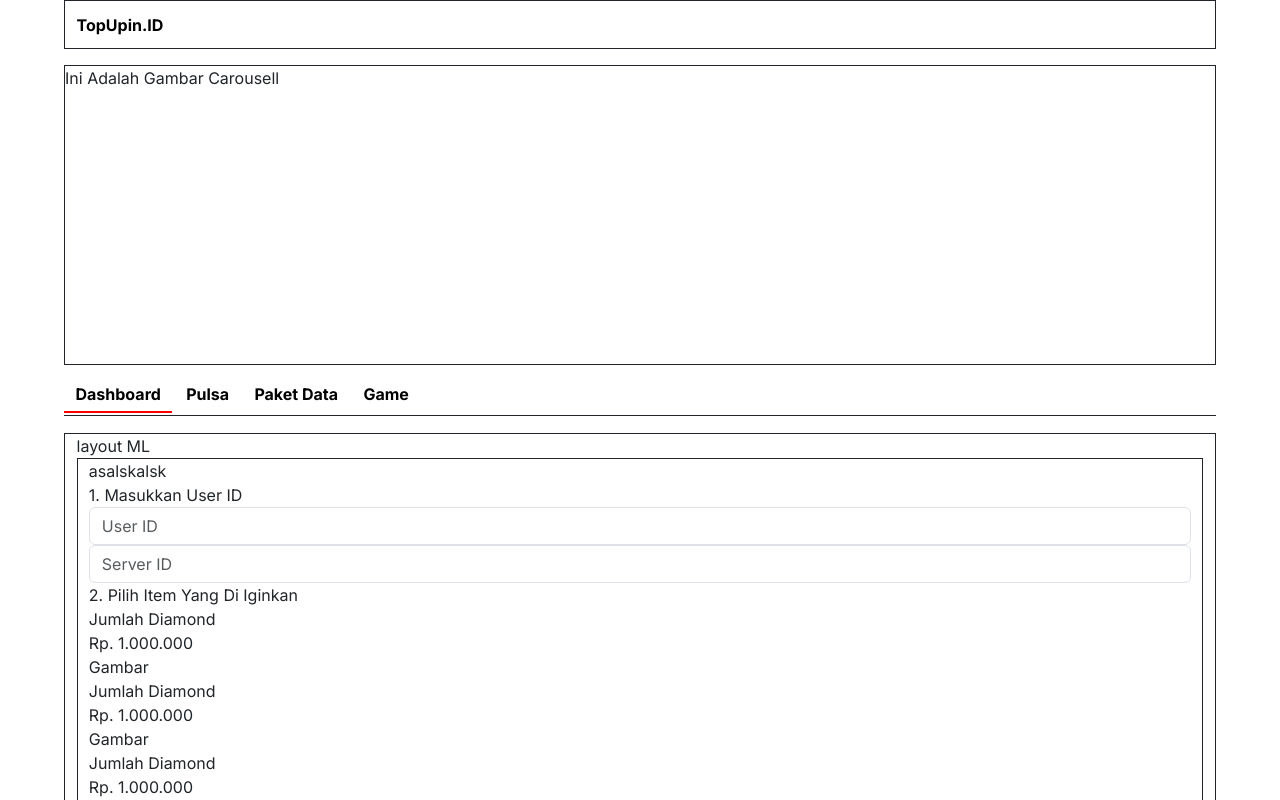
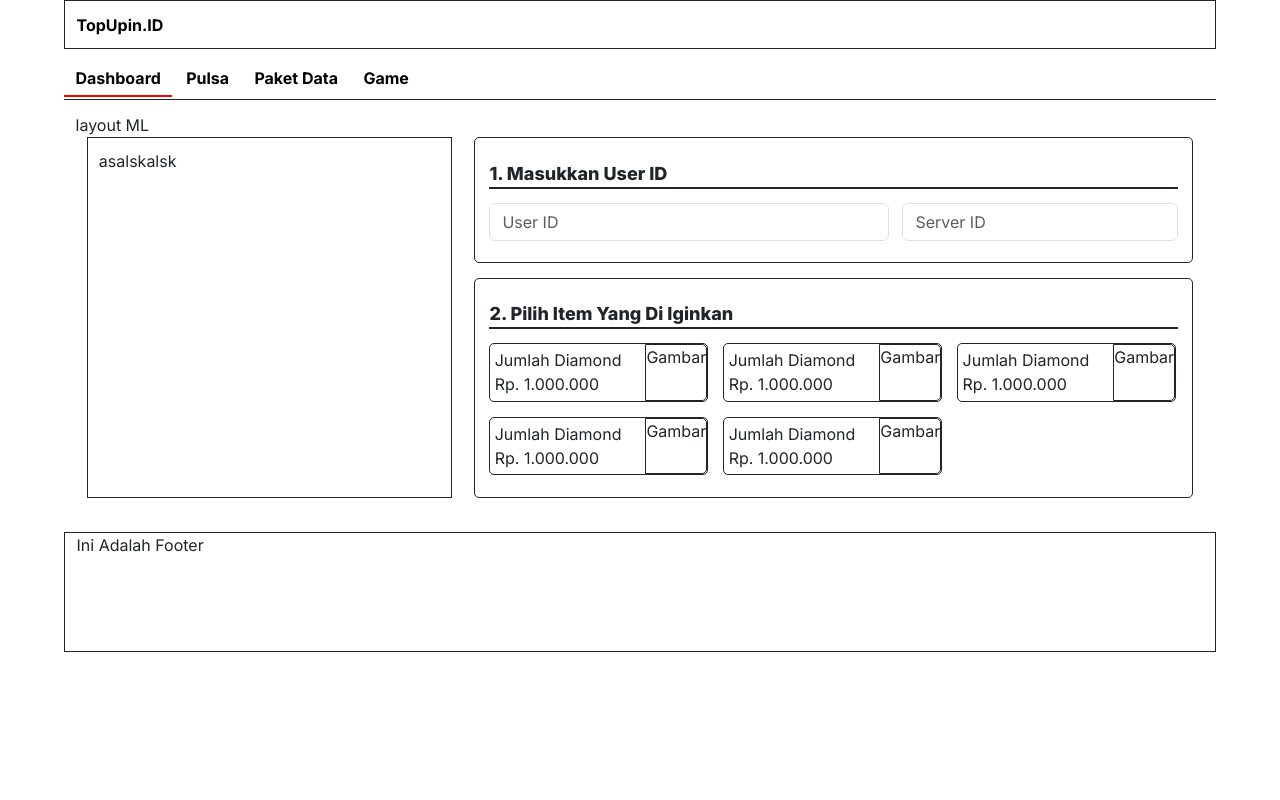
Before and after one commit to 0051Nasrulhakim/topupin.id, a Next.js app: page /categori/game/ml in a window 1280 px wide. Shown: the top 800 px of the page. Built offline with nearby package versions, Linux system fonts and the light colour scheme.

Commit message:
update lokasi folder

```diff
--- a/src/app/layout.js
+++ b/src/app/layout.js
@@ -1,9 +1,13 @@
+// 'use client'
 import { Inter } from "next/font/google";
 import "../css/globals.css";
 import "../css/custom/style.css";
 import "bootstrap/dist/css/bootstrap.min.css";
-import Link from "next/link";
+// import Link from "next/link";
+// import { usePathname } from 'next/navigation'
 // import "bootstrap/dist/js/bootstrap.bundle.min.js";
+import dynamic from 'next/dynamic'
+const Menu = dynamic(() => import('../component/menu'));
 
 const inter = Inter({ subsets: ["latin"] });
 
@@ -13,6 +17,7 @@ export const metadata = {
 };
 
 export default function RootLayout({ children }) {
+
   return (
     <html lang="en">
       <body className={inter.className}>
@@ -27,32 +32,7 @@ export default function RootLayout({ children }) {
             </div>
           </div>
 
-          <div className="carousell-custom">
-            Ini Adalah Gambar Carousell
-          </div>
-
-          <div className="menu">
-            <div className="list-menu active">
-              <Link href="/" className="no-decoration">
-                Dashboard
-              </Link>
-            </div>
-            <div className="list-menu">
-              <Link href="/categori/pulsa" className="no-decoration">
-                Pulsa
-              </Link>
-            </div>
-            <div className="list-menu">
-              <Link href="/categori/paketData" className="no-decoration">
-                Paket Data
-              </Link>
-            </div>
-            <div className="list-menu">
-              <Link href="/categori/game" className="no-decoration">
-                Game
-              </Link>
-            </div>
-          </div>
+          <Menu />
 
           <div className="container-wrapper">
             {children}
--- /dev/null
+++ b/src/component/menu.js
@@ -0,0 +1,68 @@
+'use client'
+import React from 'react'
+import Link from "next/link";
+import { usePathname } from 'next/navigation'
+
+export default function Menu() {
+
+  const path = usePathname();
+
+  if (path === '/' || path.startsWith('/categori/') && path.split('/').length === 3) {
+    return (
+      <div>
+        <div className="carousell-custom">
+          Ini Adalah Gambar Carousell
+        </div>
+
+        <div className="menu">
+          <div className="list-menu active">
+            <Link href="/" className="no-decoration">
+              Dashboard
+            </Link>
+          </div>
+          <div className="list-menu">
+            <Link href="/categori/pulsa" className="no-decoration">
+              Pulsa
+            </Link>
+          </div>
+          <div className="list-menu">
+            <Link href="/categori/paketData" className="no-decoration">
+              Paket Data
+            </Link>
+          </div>
+          <div className="list-menu">
+            <Link href="/categori/game" className="no-decoration">
+              Game
+            </Link>
+          </div>
+        </div>
+      </div>
+    )
+  } else {
+    // Jika path bukan '/', return div kosong
+    return (
+      <div className="menu">
+          <div className="list-menu active">
+            <Link href="/" className="no-decoration">
+              Dashboard
+            </Link>
+          </div>
+          <div className="list-menu">
+            <Link href="/categori/pulsa" className="no-decoration">
+              Pulsa
+            </Link>
+          </div>
+          <div className="list-menu">
+            <Link href="/categori/paketData" className="no-decoration">
+              Paket Data
+            </Link>
+          </div>
+          <div className="list-menu">
+            <Link href="/categori/game" className="no-decoration">
+              Game
+            </Link>
+          </div>
+        </div>
+    );
+  }
+}
--- a/src/css/custom/style.css
+++ b/src/css/custom/style.css
@@ -10,7 +10,6 @@
 .container-wrapper {
   padding-left: 1%;
   padding-right: 1%;
-  border: 1px solid;
 }
 
 .carousell-custom {
@@ -37,7 +36,7 @@
   display: flex;
   border-bottom: 1px solid;
   margin-top: 1%;
-  margin-bottom: 1.5%;
+  margin-bottom: 1.2%;
 }
 .container-custom .menu .list-menu {
   text-align: center;
@@ -55,6 +54,8 @@
 .container-custom .item-produk {
   display: flex;
   flex-wrap: wrap;
+  margin-top: 1%;
+  margin-bottom: 1%;
   justify-content: flex-start;
 }
 .container-custom .item-produk .list-item-produk {
@@ -76,6 +77,77 @@
   text-align: center;
   text-wrap: pretty;
 }
+.container-custom .produk-ml {
+  display: flex;
+}
+.container-custom .produk-ml .section-left {
+  border: 1px solid;
+  width: 33%;
+  margin-right: 2%;
+  padding: 1%;
+}
+.container-custom .produk-ml .section-right {
+  width: 65%;
+}
+.container-custom .produk-ml .section-right .step-1 {
+  border: 1px solid;
+  padding-left: 2%;
+  padding-right: 2%;
+  padding-bottom: 3%;
+  padding-top: 3%;
+  border-radius: 5px;
+  margin-bottom: 2%;
+}
+.container-custom .produk-ml .section-right .step-1 .title {
+  font-size: large;
+  font-weight: 800;
+  border-bottom: 2px solid;
+  margin-bottom: 2%;
+}
+.container-custom .produk-ml .section-right .step-1 .form-id {
+  display: flex;
+}
+.container-custom .produk-ml .section-right .step-1 .form-id .user-id {
+  width: 58%;
+  margin-right: 2%;
+}
+.container-custom .produk-ml .section-right .step-1 .form-id .server-id {
+  width: 40%;
+}
+.container-custom .produk-ml .section-right .step-2 {
+  border: 1px solid;
+  padding-left: 2%;
+  padding-right: 2%;
+  padding-bottom: 3%;
+  padding-top: 3%;
+  border-radius: 5px;
+}
+.container-custom .produk-ml .section-right .step-2 .title {
+  font-size: large;
+  font-weight: 800;
+  border-bottom: 2px solid;
+  margin-bottom: 2%;
+}
+.container-custom .produk-ml .section-right .step-2 .section-step-2 {
+  display: flex;
+  flex-wrap: wrap;
+  gap: 15px 15px;
+}
+.container-custom .produk-ml .section-right .step-2 .section-step-2 .item {
+  border: 1px solid;
+  border-radius: 5px;
+  width: 31.8%;
+  display: flex;
+}
+.container-custom .produk-ml .section-right .step-2 .section-step-2 .item .left {
+  padding: 2%;
+  width: 80%;
+}
+.container-custom .produk-ml .section-right .step-2 .section-step-2 .item .right {
+  border: 1px solid;
+  border-top-right-radius: 5px;
+  border-bottom-right-radius: 5px;
+}
 
 .footer-custom {
   border: 1px solid;
--- a/src/css/custom/style.scss
+++ b/src/css/custom/style.scss
@@ -1,16 +1,18 @@
-.no-decoration{
+.no-decoration {
     color: black;
     text-decoration: none;
 }
 
-.href{
+.href {
     text-decoration: none;
 }
+
 .container-wrapper {
     padding-left: 1%;
     padding-right: 1%;
-    border: 1px solid;
+    // border: 1px solid;
 }
+
 .carousell-custom {
     margin-top: 1.4%;
     border: 1px solid;
@@ -21,10 +23,11 @@
 .container-custom {
     padding-right: 5%;
     padding-left: 5%;
+
     .navbar-custom {
         border: 1px solid;
 
-        .logo{
+        .logo {
             padding: 1%;
             font-weight: 700;
             text-decoration: none;
@@ -32,13 +35,13 @@
         }
     }
 
-    .menu{
+    .menu {
         display: flex;
         border-bottom: 1px solid;
         margin-top: 1%;
-        margin-bottom: 1.5%;
+        margin-bottom: 1.2%;
 
-        .list-menu{
+        .list-menu {
             text-align: center;
             padding-top: 5px;
             padding-bottom: 5px;
@@ -49,23 +52,26 @@
             font-weight: 700;
         }
 
-        .active{
+        .active {
             border-bottom: 2px solid red;
         }
     }
 
-    .item-produk{
+    .item-produk {
         display: flex;
         flex-wrap: wrap;
+        margin-top: 1%;
+        margin-bottom: 1%;
         justify-content: flex-start;
-        .list-item-produk{
+
+        .list-item-produk {
             border-radius: 7px;
             width: 13.1%;
             margin-bottom: 1%;
             margin-left: 1%;
             border: 1px solid;
 
-            .pict-item-produk{
+            .pict-item-produk {
                 width: 100%;
                 height: 170px;
                 display: flex;
@@ -74,7 +80,7 @@
                 align-items: center;
             }
 
-            .title-item-produk{
+            .title-item-produk {
                 text-align: center;
                 text-wrap: pretty;
                 // white-space: nowrap;
@@ -82,13 +88,96 @@
         }
 
     }
+
+    .produk-ml {
+        // border: 1px solid;
+        display: flex;
+
+        .section-left {
+            border: 1px solid;
+            width: 33%;
+            margin-right: 2%;
+            padding: 1%;
+        }
+
+        .section-right {
+            width: 65%;
+            .step-1 {
+                border: 1px solid;
+                padding-left: 2%;
+                padding-right: 2%;
+                padding-bottom: 3%;
+                padding-top: 3%;
+                border-radius: 5px;
+                margin-bottom: 2%;
+
+                .title {
+                    font-size: large;
+                    font-weight: 800;
+                    border-bottom: 2px solid;
+                    margin-bottom: 2%;
+                }
+
+                .form-id {
+                    display: flex;
+
+                    .user-id {
+                        width: 58%;
+                        margin-right: 2%;
+                    }
+
+                    .server-id {
+                        width: 40%;
+                    }
+                }
+            }
+            .step-2{
+                border: 1px solid;
+                padding-left: 2%;
+                padding-right: 2%;
+                padding-bottom: 3%;
+                padding-top: 3%;
+                border-radius: 5px;
+
+                .title {
+                    font-size: large;
+                    font-weight: 800;
+                    border-bottom: 2px solid;
+                    margin-bottom: 2%;
+                }
+
+                .section-step-2{
+                    display: flex;
+                    flex-wrap: wrap;
+                    gap: 15px 15px;
+
+                    .item{
+                        border: 1px solid;
+                        border-radius: 5px;
+                        width: 31.8%;
+                        display: flex;
+                        .left{
+                            padding: 2%;
+                            width: 80%;
+                        }
+                        .right{
+                            border: 1px solid;
+                            border-top-right-radius: 5px;
+                            border-bottom-right-radius: 5px;
+                        }
+                    }
+                }
+            }
+        }
+    }
 }
 
 .footer-custom {
     border: 1px solid;
     margin-top: 3%;
     height: 120px;
-    .content{
+
+    .content {
         padding-left: 1%;
         padding-right: 1%;
     }
```
Also changed, not shown: 1 other file (tests, documents, lock files or other folders).
